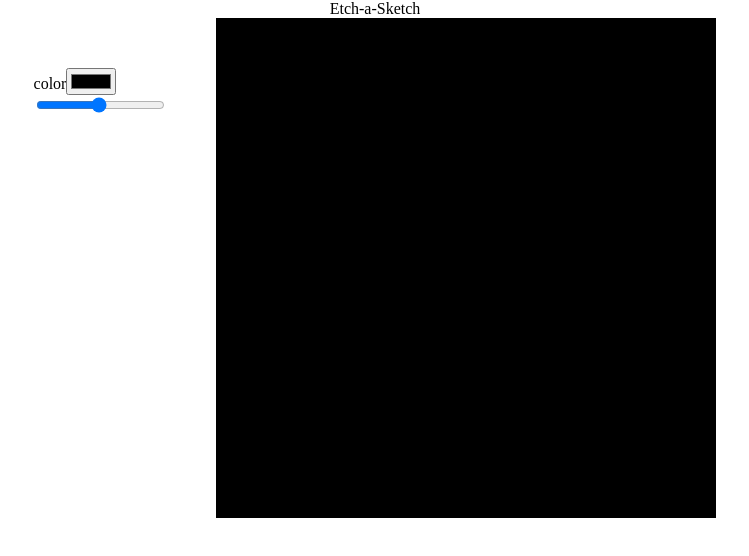
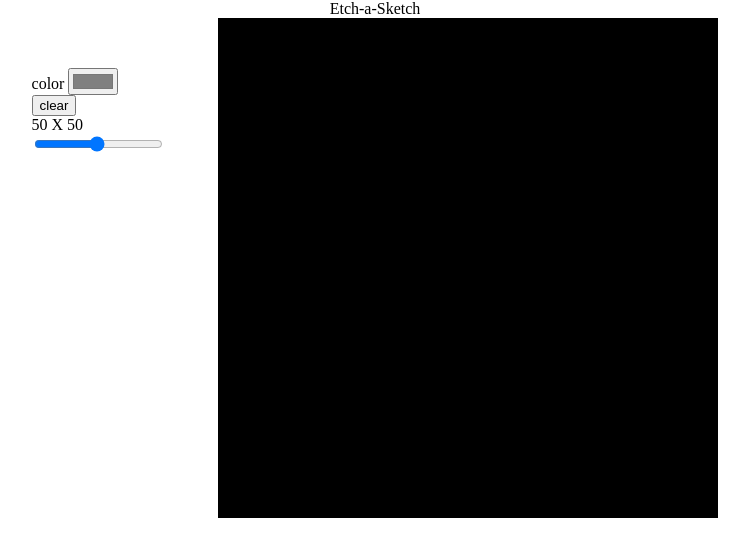
Before and after one commit to Mxrcos13/Etch-a-Sketch, a plain HTML site: page index.html in a window 1280 px wide. Shown: the whole page, without its empty margins (265-1014 px from the left). Drawn offline with Linux system fonts and the light colour scheme.

Commit message:
added a clear button and a counter that shows the size of the grid

```diff
--- a/Script.js
+++ b/Script.js
@@ -1,8 +1,9 @@
 const grid = document.querySelector('.grid');
 
 function updateGrid(){
+    let size = document.querySelector('#slider').value;
     clearGrid();
-    let size = document.querySelector('#slider').value;
+    sizeCounter(size);
     grid.style.gridTemplateColumns = `repeat(${size}, 1fr)`;
     grid.style.gridTemplateRows = `repeat(${size}, 1fr)`;
     for(let i = 0; i < size * size; i++){
@@ -15,7 +16,9 @@ function updateGrid(){
       square.addEventListener('mouseover', paint);
     });
 }
-
+function sizeCounter(e){
+  document.querySelector('.range').textContent = `${e} X ${e}`
+}
 function clearGrid(){
     const squares = document.querySelectorAll('.square');
     squares.forEach(square => {
@@ -33,6 +36,14 @@ function paint(e){
     selector.style.backgroundColor = `${color}`;
 }
 
+function clearButtonFunc(){
+    const squares = document.querySelectorAll('.square');
+    squares.forEach(square => {
+        square.style.backgroundColor = 'black';
+    })
+}
+const clearButton = document.querySelector('.clear')
+clearButton.addEventListener('click', clearButtonFunc)
 const slider = document.querySelector('#slider');
+slider.addEventListener('input', updateGrid);
 updateGrid();
-slider.addEventListener('input', updateGrid);
--- a/index.html
+++ b/index.html
@@ -10,8 +10,15 @@
     <div class="header">Etch-a-Sketch</div>
     <div class="main">
         <div class="settings">
-            <div class="color">color<input type="color" class="colorpicker"></div>
-            <div class = "size"><input type="range" id="slider" min="1" max="100" value="50" onchange="updateGrid()"></div>
+            <div class="color">
+                color
+                <input type="color" class="colorpicker" value="#808080">
+            </div>
+            <button class="clear">clear</button>
+            <div class = "size">
+                <div class="range">value</div>
+                <input type="range" id="slider" min="1" max="100" value="50" onchange="updateGrid()">
+            </div>
         </div>
         <div class="grid"></div>
     </div>
```
